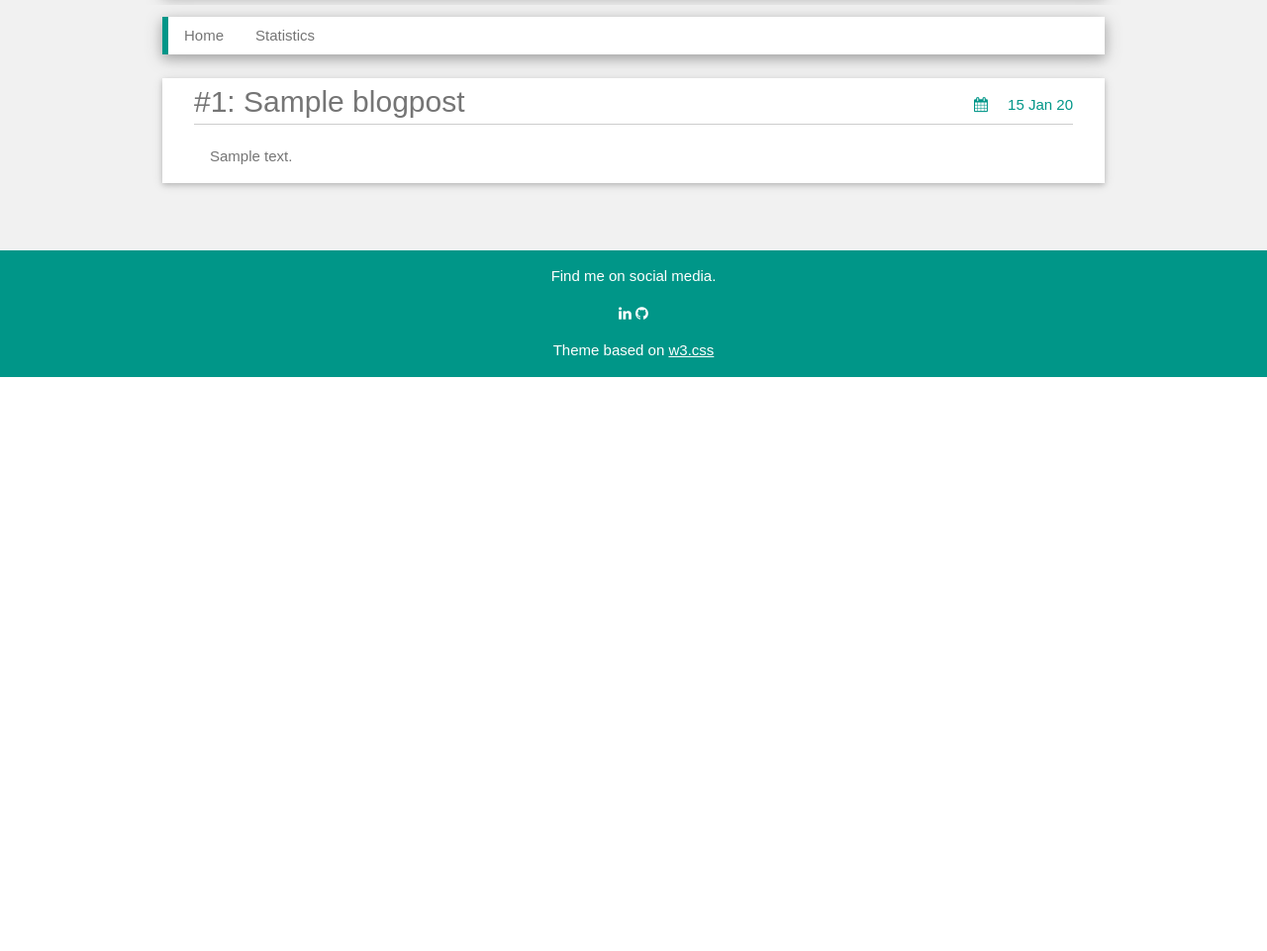
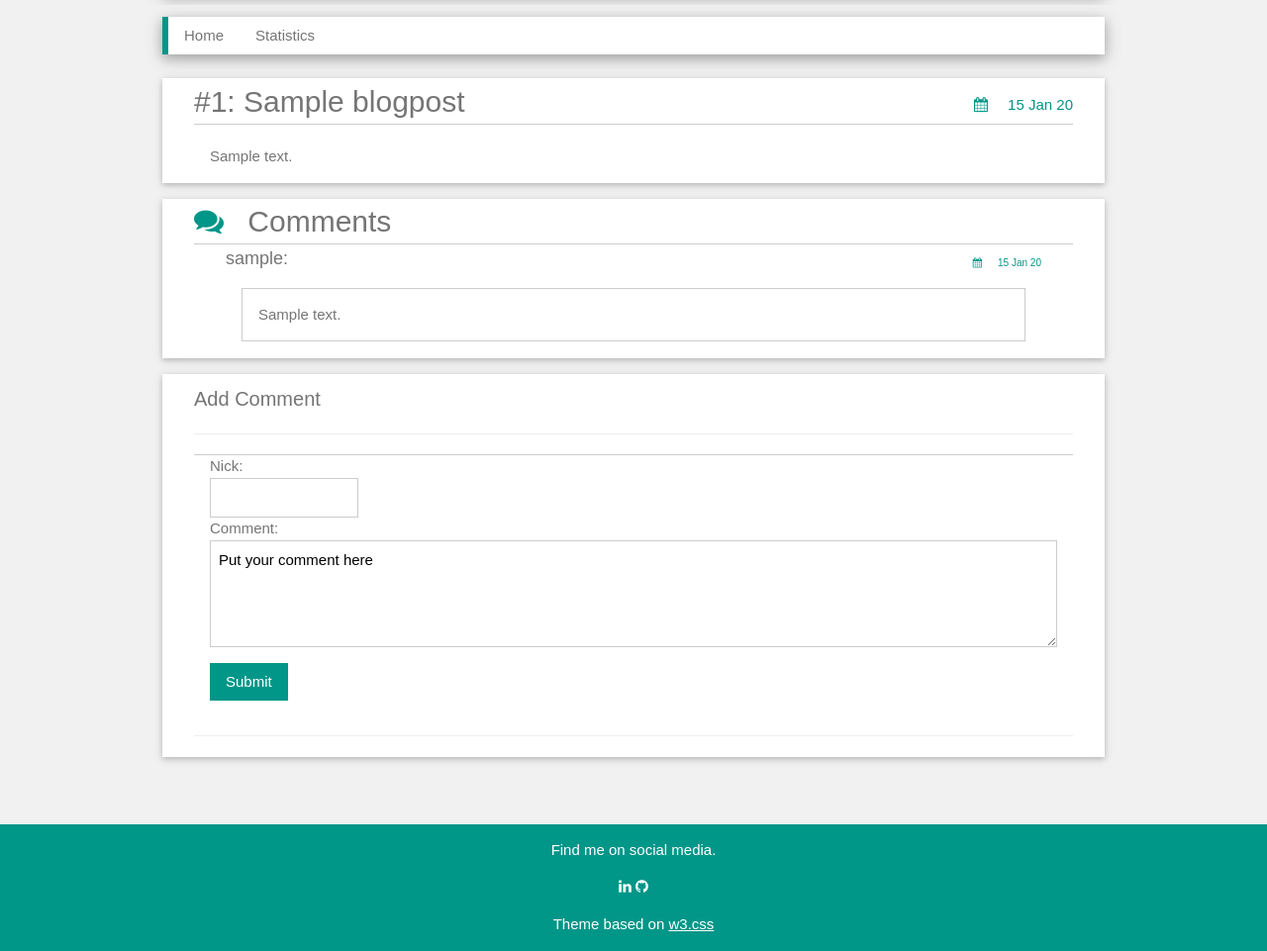
Before and after one commit to JakubGutowski/PersonalBlog, a Django app: page /post/1 in a window 1280 px wide. Shown: the part 435-1396 px from the top of the page at 99% size. Before the commit the page ends 816 px from the top, so only its background shows below. Run offline with Django 3.2, Linux system fonts and the light colour scheme; tables that the repository leaves empty hold one stand-in row (values such as "Sample post"); some libraries are stand-ins or nearby versions.

Commit message:
Added comments

```diff
--- /dev/null
+++ b/source/blog/forms.py
@@ -0,0 +1,6 @@
+from django import forms
+
+
+class PostComent(forms.Form):
+    nick = forms.CharField(label="nick", max_length=20)
+    comment = forms.CharField(label="comment", max_length=140)
--- a/source/blog/views.py
+++ b/source/blog/views.py
@@ -1,5 +1,7 @@
 from django.shortcuts import render
+from django.http import HttpResponseRedirect
 from django.views import View
+from .forms import PostComent as PostComentForm
 from django.http import HttpResponse
 from datetime import datetime
 from calendar import month_name
@@ -38,12 +40,27 @@ class PostDetail(View):
         post = BlogPost.objects.get(id=blogpost_id)
         comments = PostComments.objects.filter(post=blogpost_id)
         collectVisitorIP(request)
-
+        form = PostComentForm(request.POST)
         context = {
             'blogpost': post,
             'comments': comments,
+            'form': form,
             }
         return HttpResponse(render(request, 'postPage.html', context))
+
+    @staticmethod
+    def post(request, blogpost_id):
+        form = PostComentForm(request.POST)
+        if form.is_valid():
+            nick = form.cleaned_data['nick']
+            comment = form.cleaned_data['comment']
+            postComent = PostComments()
+            postComent.nick = nick
+            postComent.comment = comment
+            postComent.pubDate = datetime.now()
+            postComent.post = BlogPost.objects.get(id=blogpost_id)
+            postComent.save()
+            return HttpResponseRedirect('/post/' + str(blogpost_id))
 
 
 class MonthStats(View):
--- a/source/templates/BlogMainTemplate.html
+++ b/source/templates/BlogMainTemplate.html
@@ -146,7 +146,7 @@ h1 {font-family: 'Ubuntu Mono', monospace}
     <div id="right" class="w3-row w3-padding-large w3-mobile " >
 
         {% block rowContent %}{% endblock %}
-
+        {% block comment %}{% endblock %}
 
     <!-- End Main Content -->
     </div>
--- a/source/templates/postPage.html
+++ b/source/templates/postPage.html
@@ -17,7 +17,7 @@
 
     </div>
     {% endblock %}
-    {% comment %}
+{% block comment %}
     {# comments blocks #}
     <div class="w3-container w3-card w3-white w3-margin-bottom">
         <div class="w3-container w3-text-grey">
@@ -38,22 +38,26 @@
         </div>
         </div>
 
-     {# add comment form #}
-    {% csrf_token %}
+
+
     <div class="w3-container w3-card w3-white w3-margin-bottom">
 
 
         <div class="w3-container w3-text-gray">
         <h4>Add Comment</h4>
-        </div>
-
-        <form class="w3-container w3-border-top">
+            <hr>
+            <form class="w3-container w3-border-top" action="/post/{{ blogpost.id }}" method="post">
+                {% csrf_token %}
             <label class="w3-text-grey w3-padding-16" style="display: inline"> Nick: </label>
             <input style="max-width: 150px" class="w3-input w3-border"  type="text" name="nick">
             <label class="w3-text-grey w3-padding-16" style="display: inline"> Comment:</label>
             <textarea class="w3-input w3-border w3-margin-bottom"  name="comment" rows=4 style="width: 100%">Put your comment here</textarea>
+                <button class="w3-btn w3-teal">Submit</button>
+                </p>
         </form>
+            <hr>
+        </div>
 
     </div>
 
-{% endcomment %}
+{% endblock %}
```
